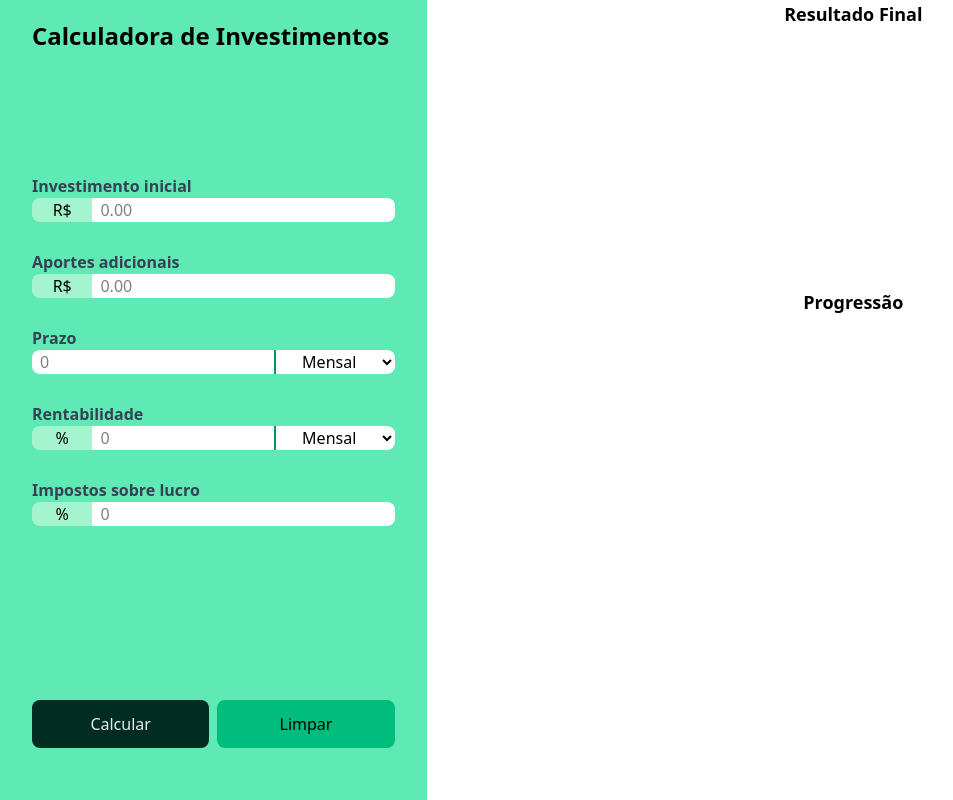
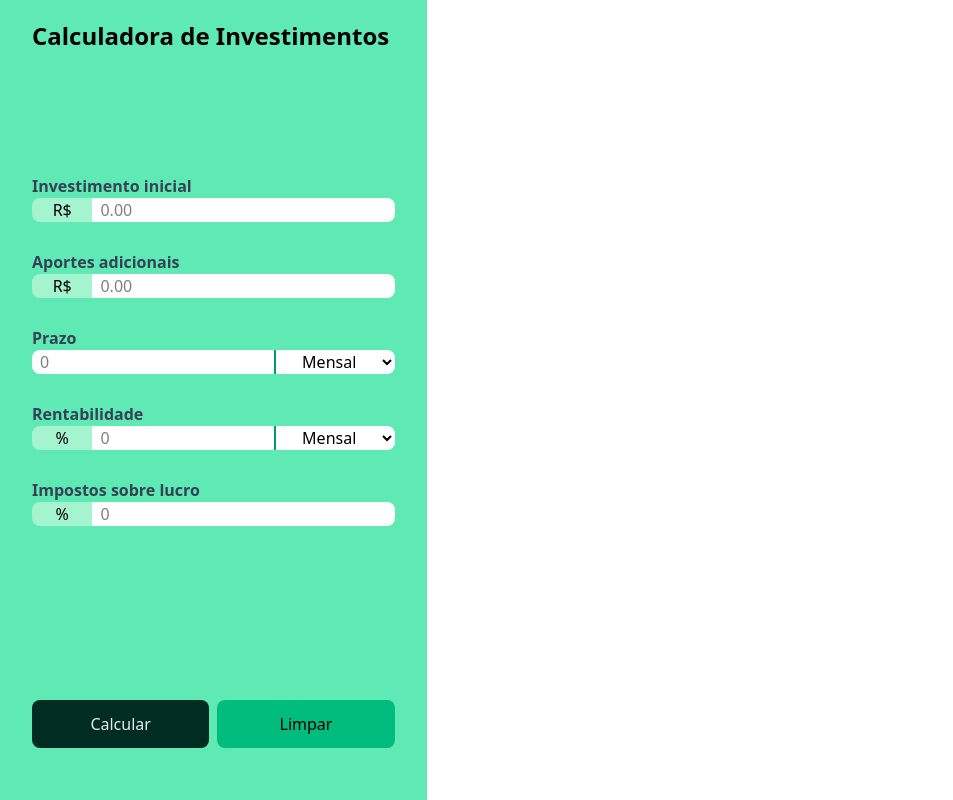
Before and after one commit to IgorMasa/projetoCalculadoraInvestimentos, a website built with Vite: page index.html in a window 1280 px wide. Shown: the whole page, without its empty margins (0-953 px from the left). Built offline with nearby package versions, Linux system fonts and the light colour scheme.

Commit message:
processos relacionados aos graficos foram comentados para iniciar construcao da tabela

```diff
--- a/index.html
+++ b/index.html
@@ -146,7 +146,7 @@
             </div>
         </aside>
         <main class="row-span-2 col-span-2">
-            <section id="charts-container" class="h-full">
+            <!-- <section id="charts-container" class="h-full">
                 <div class="h-[36%] flex flex-col items-center pb-10">
                     <p class="font-bold text-lg">Resultado Final</p>
                     <canvas id="final-money-distribution"></canvas>
@@ -155,7 +155,7 @@
                     <p class="font-bold text-lg">Progressão</p>
                     <canvas id="progression"></canvas>
                 </div>
-            </section>
+            </section> -->
         </main>
         <script type="module" src="main.js"></script>
     </body>
--- a/main.js
+++ b/main.js
@@ -184,5 +184,5 @@ function validateInput(evt) {
     }
 }
 
-form.addEventListener('submit', renderProgression);
+// form.addEventListener('submit', renderProgression);
 clearFormBtn.addEventListener('click', clearForm);
```
